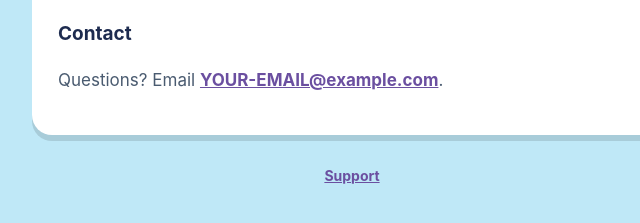
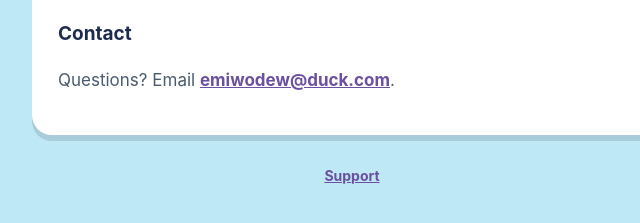
Before and after one commit to mickey101/german-snacks, a plain HTML site: page privacy.html in a window 1280 px wide. Shown: the part 1426-1649 px from the top of the page, 288-928 px from the left. Drawn offline with Linux system fonts and the light colour scheme.

Commit message:
Update privacy.html

```diff
--- a/privacy.html
+++ b/privacy.html
@@ -36,7 +36,7 @@
 <p>If this policy changes, the new version will be posted on this page with a new date.</p>
 
 <h2>Contact</h2>
-<p>Questions? Email <a href="mailto:YOUR-EMAIL@example.com">YOUR-EMAIL@example.com</a>.</p>
+<p>Questions? Email <a href="mailto:emiwodew@duck.com">emiwodew@duck.com</a>.</p>
 </div>
 <footer><a href="index.html">Support</a></footer>
 </main></body></html>
```
